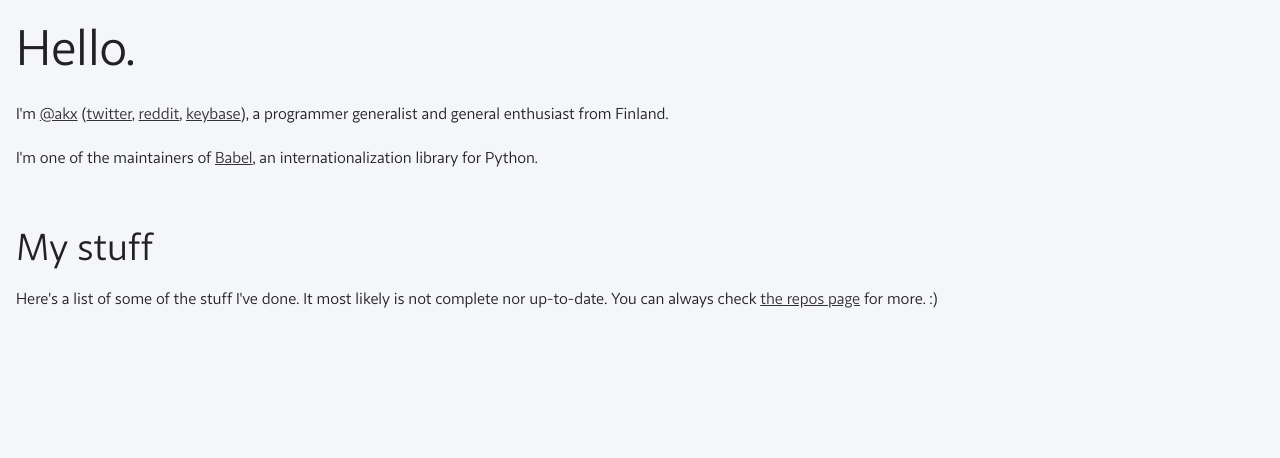
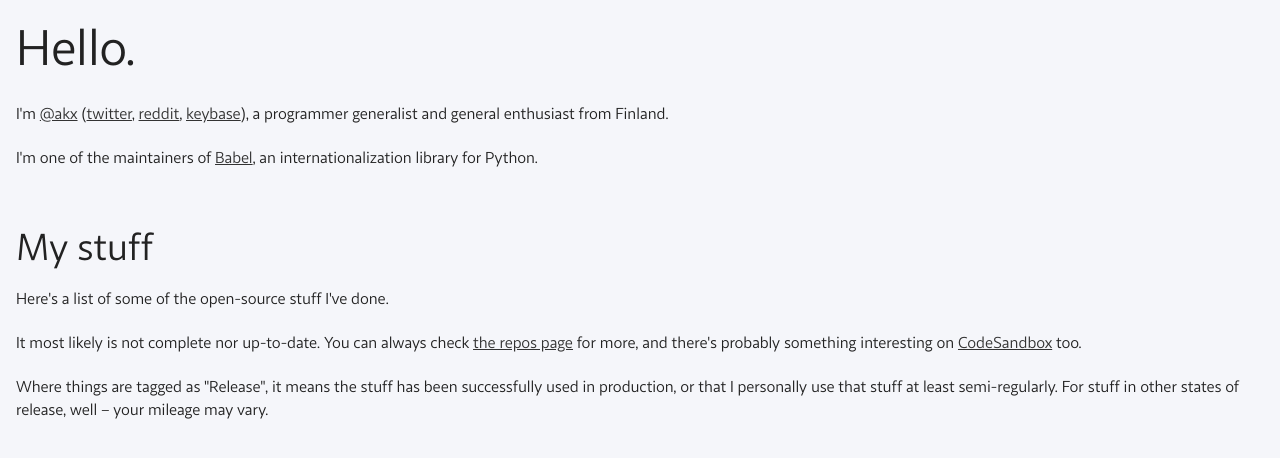
Before and after one commit to akx/akx.github.io, a Next.js app: page / in a window 1280 px wide. Shown: the top 458 px of the page. Built offline with nearby package versions, Linux system fonts and the light colour scheme.

Commit message:
Add statuses to projects

```diff
--- a/src/components/Hello.mdx
+++ b/src/components/Hello.mdx
@@ -7,5 +7,11 @@ I'm one of the maintainers of [Babel](https://github.com/python-babel/babel), an
 
 ## My stuff
 
-Here's a list of some of the stuff I've done.
-It most likely is not complete nor up-to-date. You can always check [the repos page](https://github.com/akx?tab=repositories) for more. :)
+Here's a list of some of the open-source stuff I've done.
+
+It most likely is not complete nor up-to-date.
+You can always check [the repos page](https://github.com/akx?tab=repositories) for more,
+and there's probably something interesting on [CodeSandbox](https://codesandbox.io/u/akx) too.
+
+Where things are tagged as "Release", it means the stuff has been successfully used in production,
+or that I personally use that stuff at least semi-regularly. For stuff in other states of release, well – your mileage may vary.
--- a/src/components/Repos.jsx
+++ b/src/components/Repos.jsx
@@ -1,21 +1,37 @@
 import * as React from 'react';
+import {groupBy, sortBy} from 'lodash';
 import RepoCard from './RepoCard';
 import massageReposData from '../data/reposData';
 import colors from '../data/colors.json';
 
 const data = massageReposData();
 
-function Category({ name, repos, index }) {
+const statusTiers = {
+  'Release': 1,
+  'Beta': 2,
+  'Alpha': 3,
+}
+
+function Category({name, repos, index}) {
   const color = colors[index % colors.length];
-  repos = [...repos].reverse();
+  const byStatus = groupBy([...repos].reverse(), s => s.status || 'Sketch');
+  const statusesInOrder = sortBy(Object.keys(byStatus), (s) => statusTiers[s] || 99);
+
   return (
-    <div className="category" style={{ background: color.hex }}>
-      <h2 className="category-header" style={{ color: color.hex }}>
+    <div className="category" style={{background: color.hex}}>
+      <h2 className="category-header" style={{color: color.hex}}>
         {name}
       </h2>
       <div className="category-body">
-        {repos.map((repo) => (
-          <RepoCard key={repo.name} repo={repo} />
+        {statusesInOrder.map(status => (
+          <div className="status-tier" key={status}>
+            <h3>{status}</h3>
+            <div className="status-tier-body">
+              {byStatus[status].map((repo) => (
+                <RepoCard key={repo.name} repo={repo}/>
+              ))}
+            </div>
+          </div>
         ))}
       </div>
     </div>
@@ -23,12 +39,12 @@ function Category({ name, repos, index }) {
 }
 
 export default function Repos() {
-  const { categories } = data;
+  const {categories} = data;
   const categoryList = Object.keys(categories).sort();
   return (
     <>
       {categoryList.map((category, i) => (
-        <Category name={category} repos={categories[category]} index={i} key={category} />
+        <Category name={category} repos={categories[category]} index={i} key={category}/>
       ))}
     </>
   );
--- a/src/pages/_app.js
+++ b/src/pages/_app.js
@@ -1,3 +1,4 @@
+/* eslint-disable react/jsx-props-no-spreading */
 import '../styles/globals.css';
 
 function MyApp({ Component, pageProps }) {
--- a/src/styles/globals.css
+++ b/src/styles/globals.css
@@ -68,11 +68,18 @@ h3, h4 {
   letter-spacing: 0.5rem;
 }
 
-.category-body {
+.status-tier {
   padding: 1rem;
+}
+
+.status-tier-body {
   display: flex;
   flex-flow: row;
   flex-wrap: wrap;
+}
+
+.status-tier h3 {
+  margin-top: 0;
 }
 
 .repo-card {
@@ -124,16 +131,3 @@ h3, h4 {
 span.spacer {
   flex-grow: 1;
 }
-
-/*.repo-header .date {*/
-/*  flex: 0;*/
-/*  display: flex;*/
-/*  flex-direction: column;*/
-/*  align-items: center;*/
-/*}*/
-/*.repo-header .date span {*/
-/*  display: none;*/
-/*}*/
-/*.repo-header .date span.year, .repo-header .date span.month {*/
-/*  display: inline-block;*/
-/*}*/
```
Also changed, not shown: 1 other file (tests, documents, lock files or other folders).
